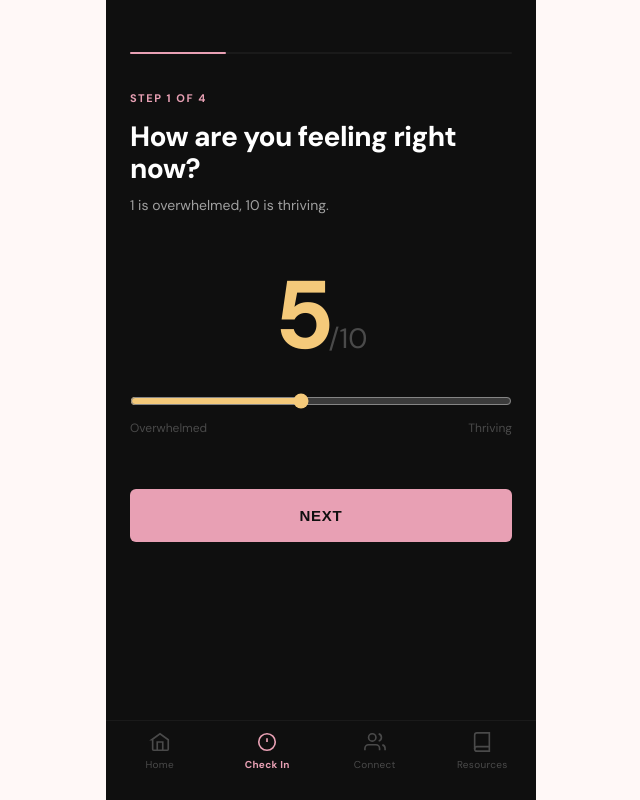
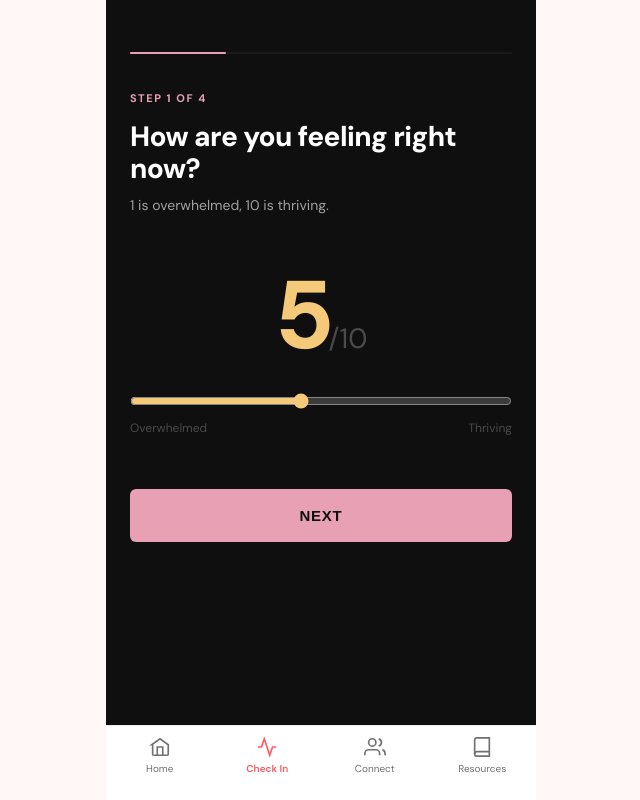
Before and after one commit to parkvince/cornellpulse, a React (Vite) app in the folder frontend/: page /checkin in a window 1280 px wide. Shown: the whole page, without its empty margins (319-959 px from the left). Built offline with nearby package versions, Linux system fonts and the light colour scheme; no server answers.

Commit message:
airbnb light nav and app shell

```diff
--- a/frontend/src/App.tsx
+++ b/frontend/src/App.tsx
@@ -7,7 +7,7 @@ import PeerPage from "./pages/PeerPage"
 import AdminPage from "./pages/AdminPage"
 import OnboardingPage from "./pages/OnboardingPage"
 
-const PINK = "#e8a0b4"
+const CORAL = "#FF5A5F"
 
 function BottomNav() {
   const location = useLocation()
@@ -15,19 +15,78 @@ function BottomNav() {
   if (hide) return null
 
   const tabs = [
-    { path: "/", label: "Home", icon: <svg width="22" height="22" fill="none" stroke="currentColor" strokeWidth="1.8" viewBox="0 0 24 24"><path d="M3 9.5L12 3l9 6.5V20a1 1 0 01-1 1H5a1 1 0 01-1-1V9.5z"/><path d="M9 21V12h6v9"/></svg> },
-    { path: "/checkin", label: "Check In", icon: <svg width="22" height="22" fill="none" stroke="currentColor" strokeWidth="1.8" viewBox="0 0 24 24"><circle cx="12" cy="12" r="9"/><path d="M12 8v4m0 4h.01"/></svg> },
-    { path: "/peer", label: "Connect", icon: <svg width="22" height="22" fill="none" stroke="currentColor" strokeWidth="1.8" viewBox="0 0 24 24"><path d="M17 21v-2a4 4 0 00-4-4H5a4 4 0 00-4 4v2"/><circle cx="9" cy="7" r="4"/><path d="M23 21v-2a4 4 0 00-3-3.87M16 3.13a4 4 0 010 7.75"/></svg> },
-    { path: "/resources", label: "Resources", icon: <svg width="22" height="22" fill="none" stroke="currentColor" strokeWidth="1.8" viewBox="0 0 24 24"><path d="M4 19.5A2.5 2.5 0 016.5 17H20"/><path d="M6.5 2H20v20H6.5A2.5 2.5 0 014 19.5v-15A2.5 2.5 0 016.5 2z"/></svg> },
+    {
+      path: "/",
+      label: "Home",
+      icon: (active: boolean) => (
+        <svg width="22" height="22" viewBox="0 0 24 24" fill={active ? CORAL : "none"} stroke={active ? CORAL : "#717171"} strokeWidth="1.8">
+          <path d="M3 9.5L12 3l9 6.5V20a1 1 0 01-1 1H5a1 1 0 01-1-1V9.5z"/>
+          <path d="M9 21V12h6v9" stroke={active ? CORAL : "#717171"}/>
+        </svg>
+      )
+    },
+    {
+      path: "/checkin",
+      label: "Check In",
+      icon: (active: boolean) => (
+        <svg width="22" height="22" viewBox="0 0 24 24" fill="none" stroke={active ? CORAL : "#717171"} strokeWidth="1.8">
+          <path d="M22 12h-4l-3 9L9 3l-3 9H2"/>
+        </svg>
+      )
+    },
+    {
+      path: "/peer",
+      label: "Connect",
+      icon: (active: boolean) => (
+        <svg width="22" height="22" viewBox="0 0 24 24" fill="none" stroke={active ? CORAL : "#717171"} strokeWidth="1.8">
+          <path d="M17 21v-2a4 4 0 00-4-4H5a4 4 0 00-4 4v2"/>
+          <circle cx="9" cy="7" r="4"/>
+          <path d="M23 21v-2a4 4 0 00-3-3.87M16 3.13a4 4 0 010 7.75"/>
+        </svg>
+      )
+    },
+    {
+      path: "/resources",
+      label: "Resources",
+      icon: (active: boolean) => (
+        <svg width="22" height="22" viewBox="0 0 24 24" fill="none" stroke={active ? CORAL : "#717171"} strokeWidth="1.8">
+          <path d="M4 19.5A2.5 2.5 0 016.5 17H20"/>
+          <path d="M6.5 2H20v20H6.5A2.5 2.5 0 014 19.5v-15A2.5 2.5 0 016.5 2z"/>
+        </svg>
+      )
+    },
   ]
 
   return (
-    <div style={{ position: "fixed", bottom: 0, left: "50%", transform: "translateX(-50%)", width: "100%", maxWidth: "430px", backgroundColor: "#0f0f0f", borderTop: "1px solid #1a1a1a", display: "flex", zIndex: 100, paddingBottom: "28px", paddingTop: "10px" }}>
+    <div style={{
+      position: "fixed",
+      bottom: 0,
+      left: "50%",
+      transform: "translateX(-50%)",
+      width: "100%",
+      maxWidth: "430px",
+      backgroundColor: "#ffffff",
+      borderTop: "1px solid #ebebeb",
+      display: "flex",
+      zIndex: 100,
+      paddingBottom: "24px",
+      paddingTop: "10px",
+    }}>
       {tabs.map(tab => {
         const active = location.pathname === tab.path
         return (
-          <Link key={tab.path} to={tab.path} style={{ flex: 1, display: "flex", flexDirection: "column", alignItems: "center", gap: "4px", color: active ? PINK : "#4a4a4a", fontSize: "10px", fontWeight: active ? 700 : 400, letterSpacing: "0.03em" }}>
-            {tab.icon}
+          <Link key={tab.path} to={tab.path} style={{
+            flex: 1,
+            display: "flex",
+            flexDirection: "column",
+            alignItems: "center",
+            gap: "3px",
+            color: active ? CORAL : "#717171",
+            fontSize: "10px",
+            fontWeight: active ? 600 : 400,
+            textDecoration: "none",
+          }}>
+            {tab.icon(active)}
             <span>{tab.label}</span>
           </Link>
         )
@@ -46,7 +105,7 @@ export default function App() {
   if (onboarded === null) return null
 
   return (
-    <div style={{ position: "fixed", top: 0, left: "50%", transform: "translateX(-50%)", width: "100%", maxWidth: "430px", height: "100%", display: "flex", flexDirection: "column", backgroundColor: "#0f0f0f", overflowY: "auto" }}>
+    <div style={{ position: "fixed", top: 0, left: "50%", transform: "translateX(-50%)", width: "100%", maxWidth: "430px", height: "100%", display: "flex", flexDirection: "column", backgroundColor: "#fff8f7" }}>
       <div style={{ flex: 1, overflowY: "auto", paddingBottom: "90px" }}>
         <Routes>
           <Route path="/onboarding" element={<OnboardingPage />} />
```
